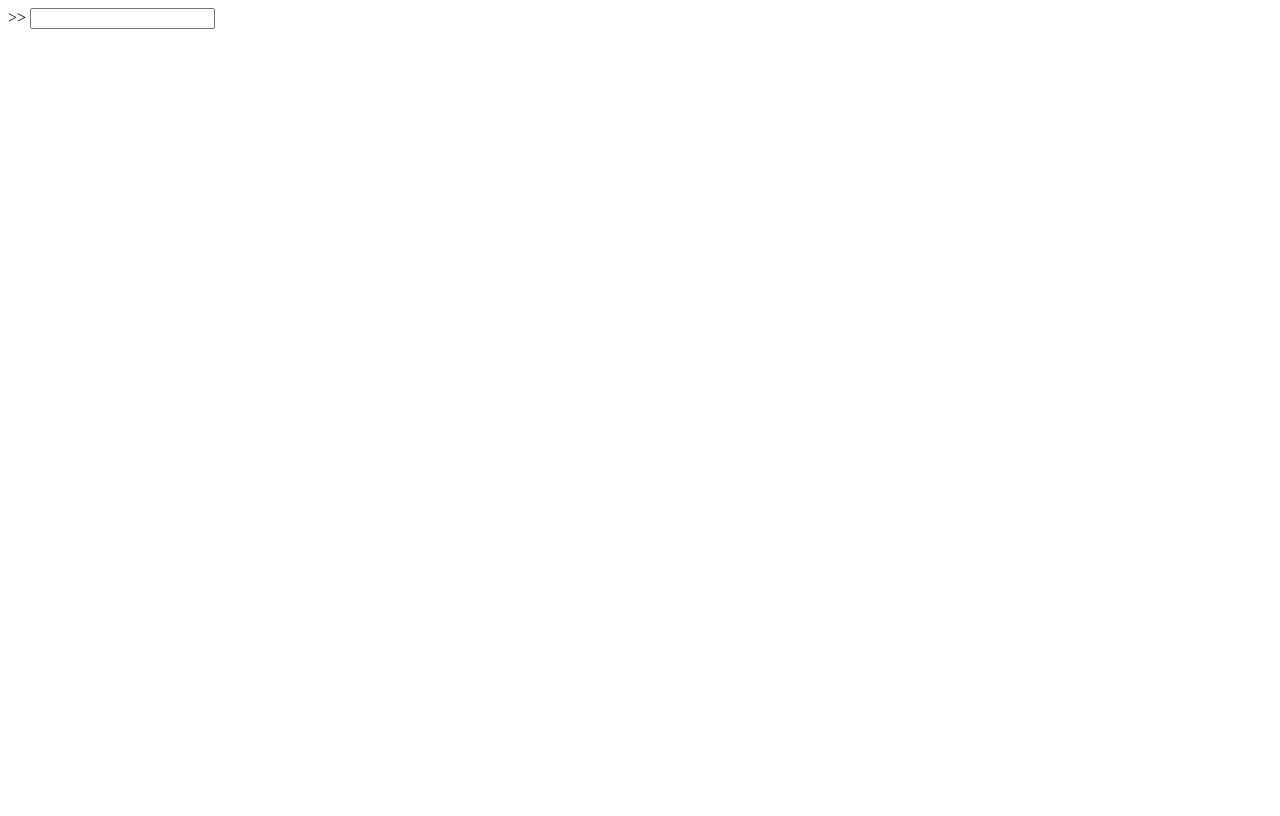
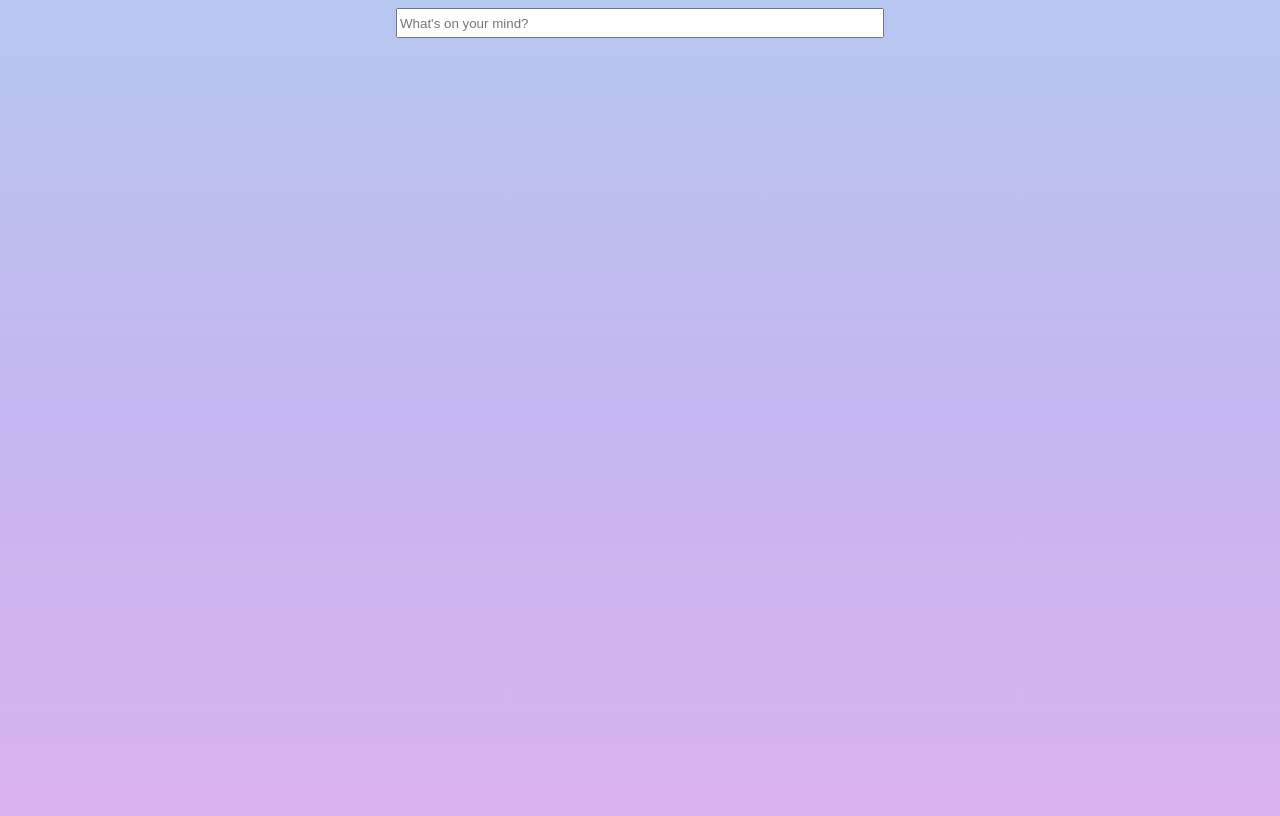
Before and after one commit to squirreler/HackMerced-ArcChat, a Flask app: page / in a window 1280 px wide. Before the commit the page is almost empty. Before the commit the page ends 29 px from the top, so only its background shows below. Run offline with Flask 3, Linux system fonts and the light colour scheme.

Commit message:
chat styling

```diff
--- a/templates/index.html
+++ b/templates/index.html
@@ -3,15 +3,15 @@
 <head>
     <meta charset="UTF-8">
     <meta name="viewport" content="width=device-width, initial-scale=1.0">
+    <link rel="stylesheet" href="styles.css">
     <title>Display Python Variable</title>
 </head>
 <body>
 
 
-    <form action="/process_form" method="post">
+    <form action="/process_form" method="post" id="form" >
 
-
-            >> <input type="text" id="Message" name="Message"><br><br>
+            <input type="text" id="Message" name="Message" placeholder="What's on your mind?"><br><br>
     </form>
 
     <p><pre>{{ msg }} </pre></p>
--- /dev/null
+++ b/templates/styles.css
@@ -0,0 +1,23 @@
+body {
+    background-image: linear-gradient(#B6C7F0, #C5B7F1, #DAB2F0);
+    background-repeat: no-repeat;
+    height: 100vh;
+}
+
+pre {
+    display: flex;
+    align-items: center;
+    justify-content: center;
+    width: 30rem;
+    height: 1.5rem;
+    padding: 1%;
+}
+
+#Message {
+    width: 30rem;
+    height: 1.5rem;
+}
+
+#form{
+    text-align: center;
+}
```
